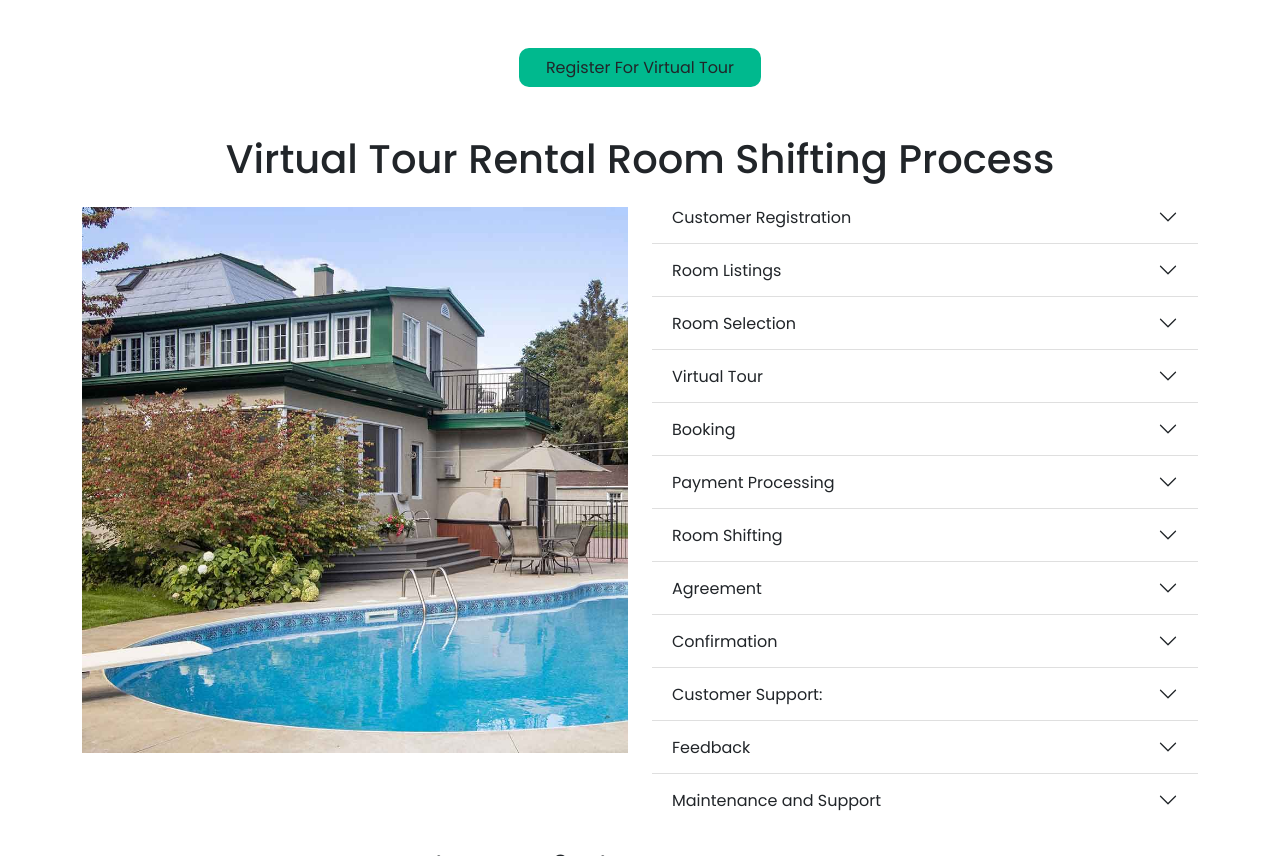
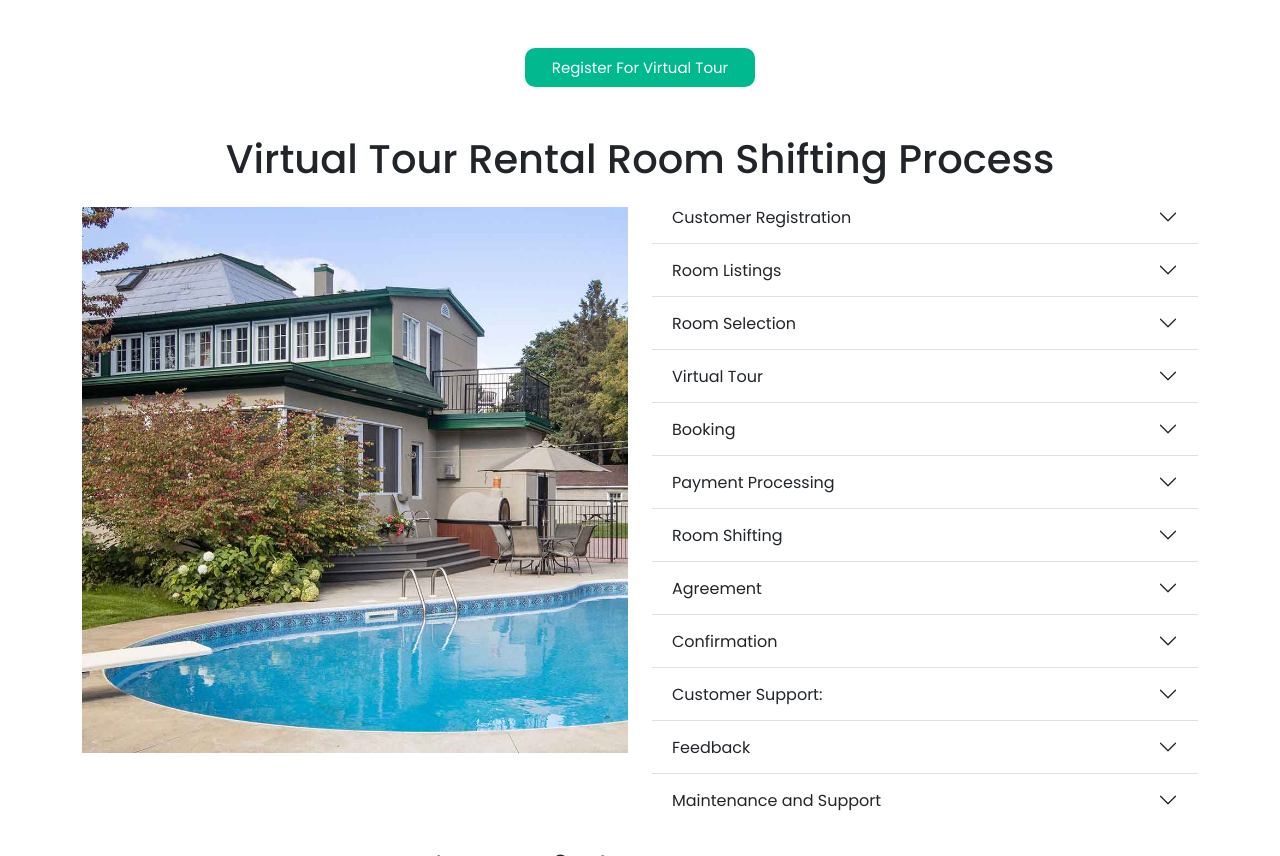
Before and after one commit to Ankit1998find/RentLt, a plain HTML site: page index.html in a window 1280 px wide. Shown: the part 853-1709 px from the top of the page. Drawn offline with nearby package versions, Linux system fonts and the light colour scheme.

Commit message:
Update style.css

```diff
--- a/assets/style.css
+++ b/assets/style.css
@@ -25,6 +25,11 @@ body{
     height: 39px;
     padding: 7px 0px;
     padding-inline: 26px;
+}
+
+.homebutton{
+     color: var(--white);
+     font-size:15px;
 }
 
 .nav{
```
